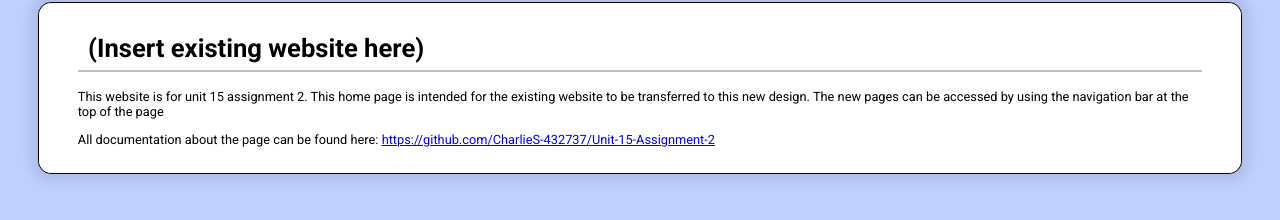
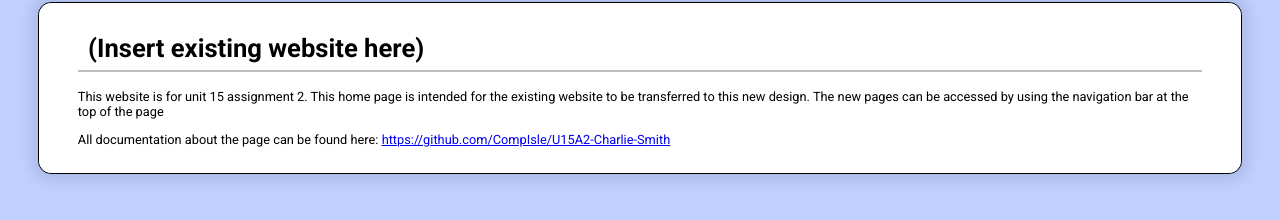
Before and after one commit to CompIsle/U15A2-Charlie-Smith, a SvelteKit app in the folder src/: page / in a window 1280 px wide. Shown: the part 90-310 px from the top of the page. Built offline with nearby package versions, Linux system fonts and the light colour scheme.

Commit message:
Fixed link on Home page

```diff
--- a/src/src/routes/+page.svelte
+++ b/src/src/routes/+page.svelte
@@ -1,7 +1,7 @@
 <div class="container">
     <h1>(Insert existing website here)</h1>
     <p>This website is for unit 15 assignment 2. This home page is intended for the existing website to be transferred to this new design. The new pages can be accessed by using the navigation bar at the top of the page</p>
-    <p>All documentation about the page can be found here: <a href="https://github.com/CompIsle/U15A2-Charlie-Smith">https://github.com/CharlieS-432737/Unit-15-Assignment-2</a></p>
+    <p>All documentation about the page can be found here: <a href="https://github.com/CompIsle/U15A2-Charlie-Smith">https://github.com/CompIsle/U15A2-Charlie-Smith</a></p>
 </div>
 
 <style>
```
